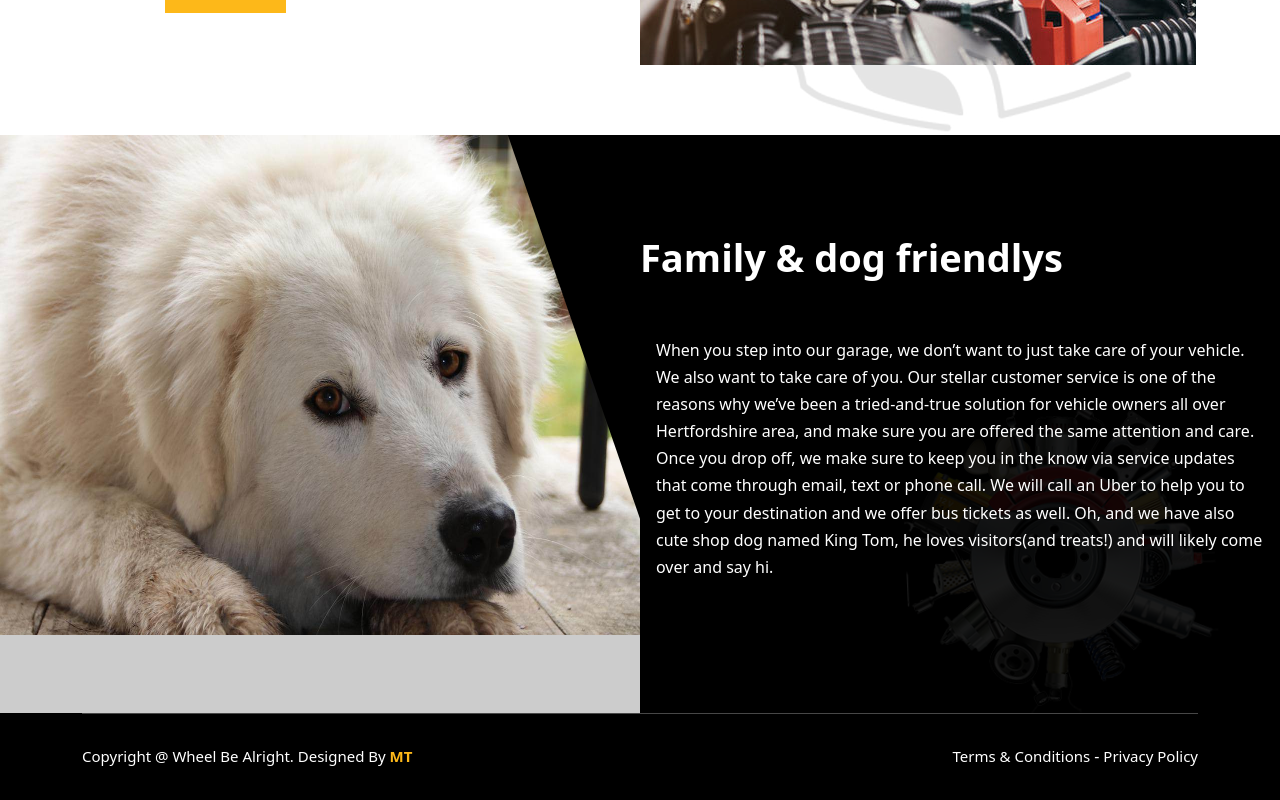
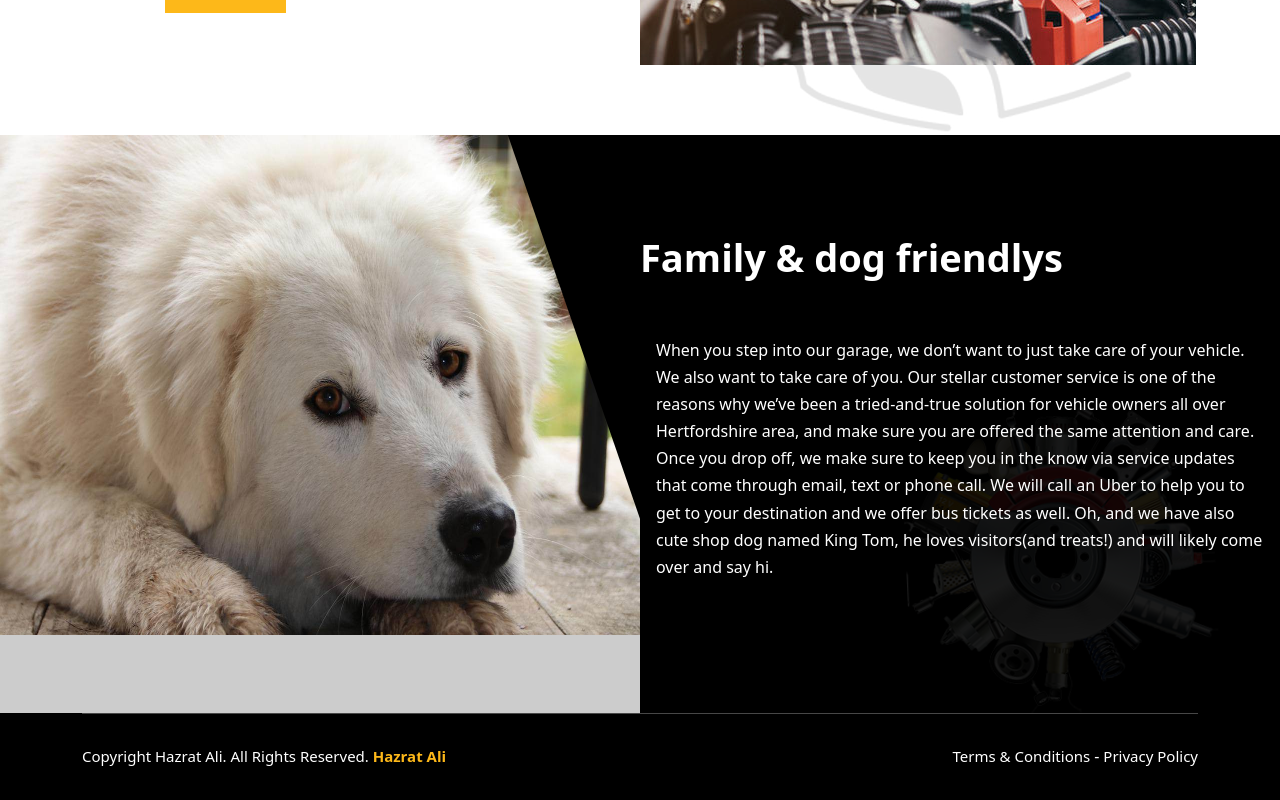
Before and after one commit to Hazrat-Ali9/Car-Service-Frontend, a React (Vite) app: page / in a window 1280 px wide. Shown: the part 2430-3230 px from the top of the page. Built offline with nearby package versions, Linux system fonts and the light colour scheme; no server answers.

Commit message:
footer update  🚌

```diff
--- a/src/components/Home/Footer.jsx
+++ b/src/components/Home/Footer.jsx
@@ -9,7 +9,7 @@
                         <div className="row">
                             <div className="col-lg-7">
                                 <div className="copyright-item">
-                                    <p>Copyright @ Wheel Be Alright. Designed By <a href="https://mdtamiz.com/" target="_blank" rel="noreferrer">MT</a></p>
+                                    <p> Copyright Hazrat Ali. All Rights Reserved. <a href="https://hazrat-ali-portfolio.vercel.app/" target="_blank" rel="noreferrer">Hazrat Ali</a></p>
                                 </div>
                             </div>
                             <div className="col-lg-5">
```
